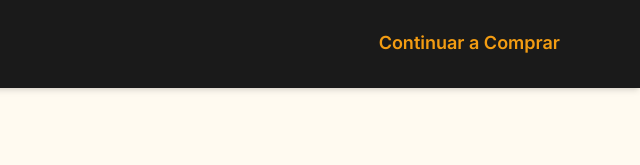
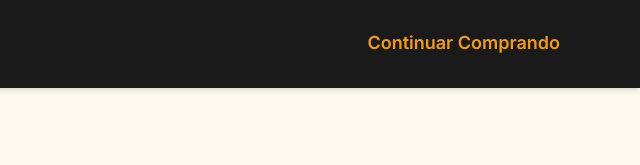
Before and after one commit to olomistore/olomi, a plain HTML site: page public/carrinho.html in a window 1280 px wide. Shown: the top 165 px of the page, 640-1280 px from the left. Drawn offline with Linux system fonts and the light colour scheme; some packages are replaced by stand-ins of ours; a script that the page names is missing.

Commit message:
Ajuste do carrinho

```diff
--- a/public/carrinho.html
+++ b/public/carrinho.html
@@ -28,7 +28,7 @@
             </div>
             <nav>
                 <div id="admin-link-container" style="display: inline-block;"></div>
-                <a href="index.html" class="cart-link">Continuar a Comprar</a>
+                <a href="index.html" class="cart-link">Continuar Comprando</a>
                 <div id="user-navigation" style="display: inline-block; margin-left: 1rem;"></div>
             </nav>
         </div>
```
